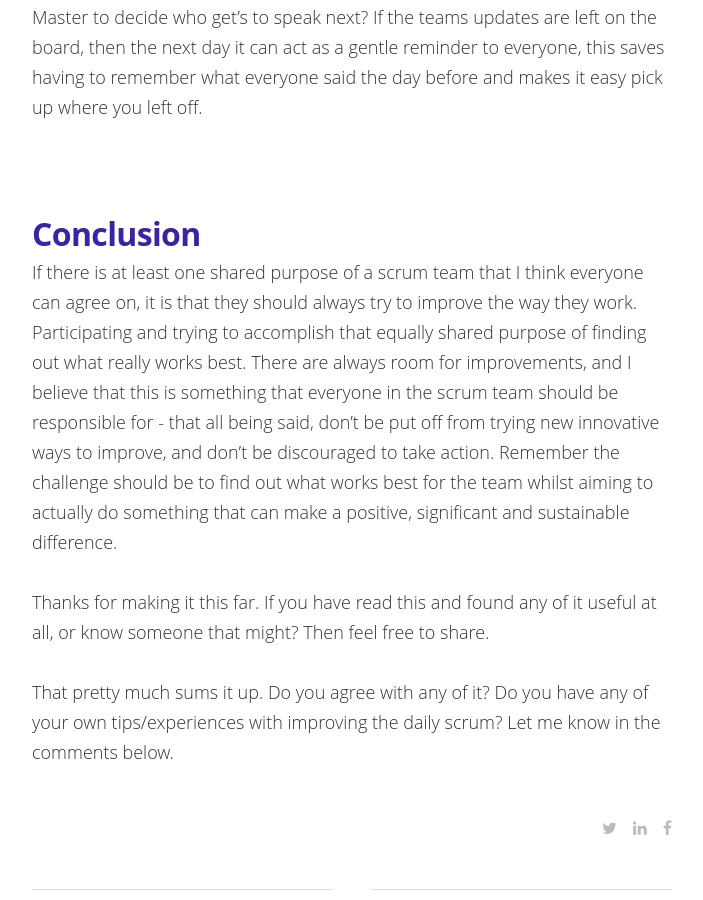
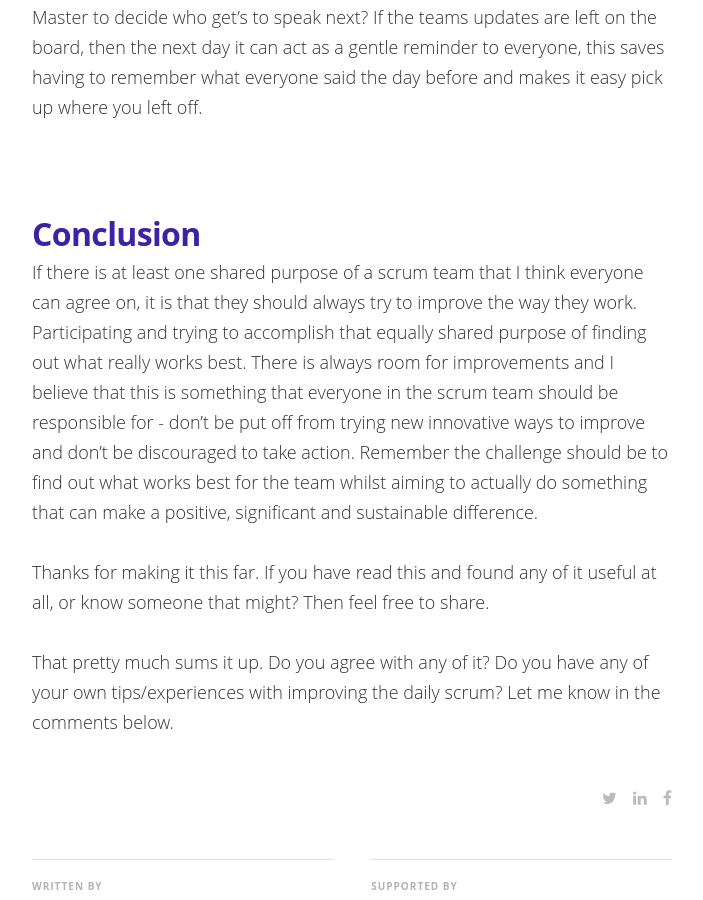
Before and after one commit to IamJackReed/JackReed, a Jekyll site: the page built from _posts/2017-07-15-improving-the-daily-scrum.markdown, in a window 1280 px wide and 900 px high, scrolled down 3790 px. Shown: the whole window, without its empty margins (288-991 px from the left). Built offline with Jekyll 4.4.1, drawn with Linux system fonts in a browser that asks for light colours; nearby versions of some CDN libraries; some web fonts are replaced; comment, search, counter and statistics services are not loaded.

Commit message:
Update 2017-07-15-improving-the-daily-scrum.markdown

```diff
--- a/_posts/2017-07-15-improving-the-daily-scrum.markdown
+++ b/_posts/2017-07-15-improving-the-daily-scrum.markdown
@@ -27,7 +27,7 @@ image2: /assets/article_images/2017-07-15-improving-the-daily-scrum/improving-th
 <span style="color:#00000; font-family: 'open sans'; font-size: 1em; font-size: 18px; font-weight: 200; hyphens: none;">This is actually an idea I'd recommend as I found it works well. I'll admit when it was first suggested, I was slightly hesitant. The idea sounded a bit like we were going to start documenting meeting notes for the daily scrum. However, using a marker pen is not as bad as it may first sound. This generally works well with both; new and mature teams. It contributes towards everyone keeping focus during the daily scrum, it can help visually identify dependencies and keep the agenda of the daily scrum on track. For this you'll need a board to write on and a marker pen. Whoever has the marker pen provides the team with their update, scribbling down perhaps just a subject heading of their update for each section of the daily scrum agenda: Yesterday, Today, Blockers. When they're finished with their update, they simply pass the marker to another team member in a clockwise motion until everyone in the team are finished. As the marker pen is rotated amongst the team, I've found that it can help avoid that common issue amongst new scrum teams, whereby they look upon the Scrum Master to decide who get's to speak next? If the teams updates are left on the board, then the next day it can act as a gentle reminder to everyone, this saves having to remember what everyone said the day before and makes it easy pick up where you left off.</span>
 
 # Conclusion
-<span style="color:#00000; font-family: 'open sans'; font-size: 1em; font-size: 18px; font-weight: 200; hyphens: none;">If there is at least one shared purpose of a scrum team that I think everyone can agree on, it is that they should always try to improve the way they work. Participating and trying to accomplish that equally shared purpose of finding out what really works best. There are always room for improvements, and I believe that this is something that everyone in the scrum team should be responsible for - that all being said, don't be put off from trying new innovative ways to improve, and don't be discouraged to take action. Remember the challenge should be to find out what works best for the team whilst aiming to actually do something that can make a positive, significant and sustainable difference.</span>
+<span style="color:#00000; font-family: 'open sans'; font-size: 1em; font-size: 18px; font-weight: 200; hyphens: none;">If there is at least one shared purpose of a scrum team that I think everyone can agree on, it is that they should always try to improve the way they work. Participating and trying to accomplish that equally shared purpose of finding out what really works best. There is always room for improvements and I believe that this is something that everyone in the scrum team should be responsible for - don't be put off from trying new innovative ways to improve and don't be discouraged to take action. Remember the challenge should be to find out what works best for the team whilst aiming to actually do something that can make a positive, significant and sustainable difference.</span>
 
 <span style="color:#00000; font-family: 'open sans'; font-size: 1em; font-size: 18px; font-weight: 200; hyphens: none;">
 Thanks for making it this far. If you have read this and found any of it useful at all, or know someone that might? Then feel free to share.</span>
```
